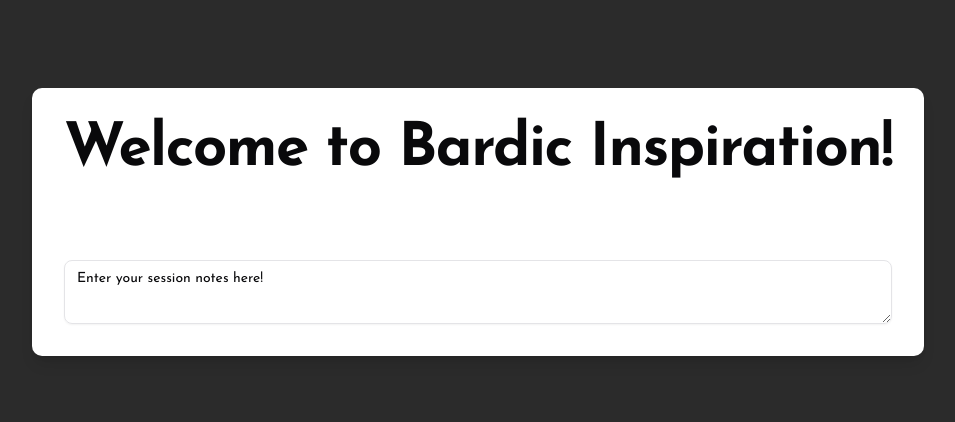
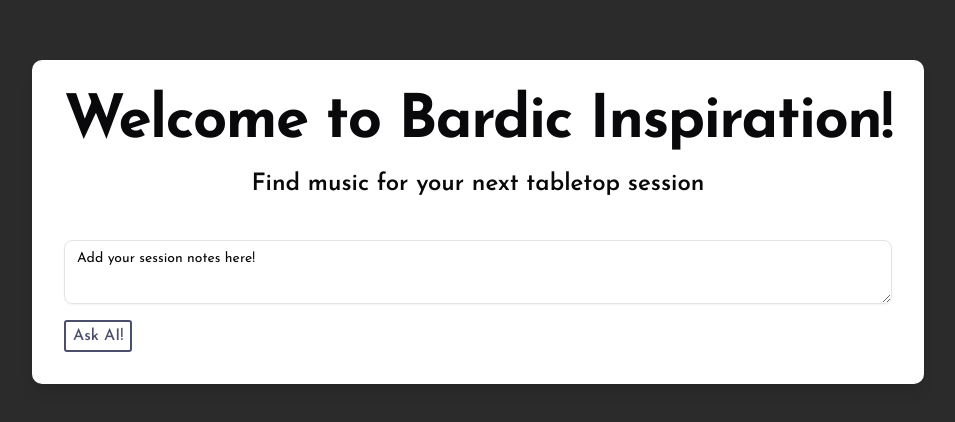
Before and after one commit to CrumrineCoder/bardicinspirationnext, a Next.js app: page / in a window 1280 px wide. Shown: the part 198-620 px from the top of the page, without its empty margins (162-1117 px from the left). Built offline with nearby package versions, Linux system fonts and the light colour scheme; no server answers.

Commit message:
aisearch tags -> geminiSessionnotes

```diff
--- a/src/app/clientContainers/components/aiSearchTags.tsx
+++ b/src/app/AI/GeminiSessionNotes.tsx
@@ -1,14 +1,15 @@
 import { useState } from "react";
-import { fetchAllTags } from "../../queries/fetchData";
+import { fetchAllTags } from "../queries/fetchData";
+import { Textarea } from "@/components/ui/textarea";
 
-export default function AISearchTags() {
+export default function GeminiSessionNotes() {
   const [userInput, setUserInput] = useState<string>(
     "Add your session notes here!"
   );
   const [AIResponse, setAIResponse] = useState<string | null>(null);
 
-  const handleInput = (e: React.FormEvent<HTMLQuoteElement>) => {
-    setUserInput(e.currentTarget.textContent || "");
+  const handleInput = (e: React.ChangeEvent<HTMLTextAreaElement>) => {
+    setUserInput(e.target.value);
   };
 
   async function queryAI() {
@@ -38,24 +39,23 @@ export default function AISearchTags() {
     });
   }
 
-  // Ask AI to parse user input and match it to tags
   return (
     <div className="AISearchTagsContainer">
-      <blockquote
-        className="AISearchTagsInput"
-        contentEditable="true"
-        onInput={(e) => {
-          handleInput(e);
-        }}
-      ></blockquote>
+      <Textarea
+        className="AISearchTagsInput mt-10"
+        value={userInput}
+        onChange={handleInput}
+        placeholder="Add your session notes here!"
+      />
       <button
+        className="mt-4 px-4 py-2 bg-blue-500 text-white rounded"
         onClick={() => {
           queryAI();
         }}
       >
         Ask AI!
       </button>
-      {AIResponse && <div>{AIResponse}</div>}
+      {AIResponse && <div className="mt-4">{AIResponse}</div>}
     </div>
   );
 }
--- a/src/app/clientContainers/SongList.tsx
+++ b/src/app/clientContainers/SongList.tsx
@@ -4,7 +4,7 @@ import { useEffect, useState } from "react";
 import { fetchAllSongs, fetchTagsBySongID } from "../queries/fetchData";
 import SongComponent from "./components/SongComponent";
 import SearchTag from "./components/searchTags";
-import AISearchTags from "./components/aiSearchTags";
+import AISearchTags from "../AI/GeminiSessionNotes";
 import { Song } from "../interfaces";
 // fetchTagsByID, fetchSongTagsByID,   fetchUsersByID, fetchTagVotesByID
 export default function SongList({ refresh }: { refresh: boolean }) {
--- a/src/app/landingContainer/Landing.tsx
+++ b/src/app/landingContainer/Landing.tsx
@@ -1,4 +1,4 @@
-import { Textarea } from "@/components/ui/textarea";
+import GeminiSessionNotes from "../AI/GeminiSessionNotes";
 
 export default function HomePage() {
   return (
@@ -8,7 +8,11 @@ export default function HomePage() {
           <h1 className="scroll-m-40 text-5xl font-extrabold tracking-tight lg:text-6xl">
             Welcome to Bardic Inspiration!
           </h1>
-            <Textarea className="mt-20" defaultValue="Enter your session notes here!"></Textarea>
+          <h2 className="text-center text-2xl font-semibold mt-4">
+            Find music for your next tabletop session
+          </h2>
+          <GeminiSessionNotes
+          ></GeminiSessionNotes>
         </div>
       </div>
     </>
```
